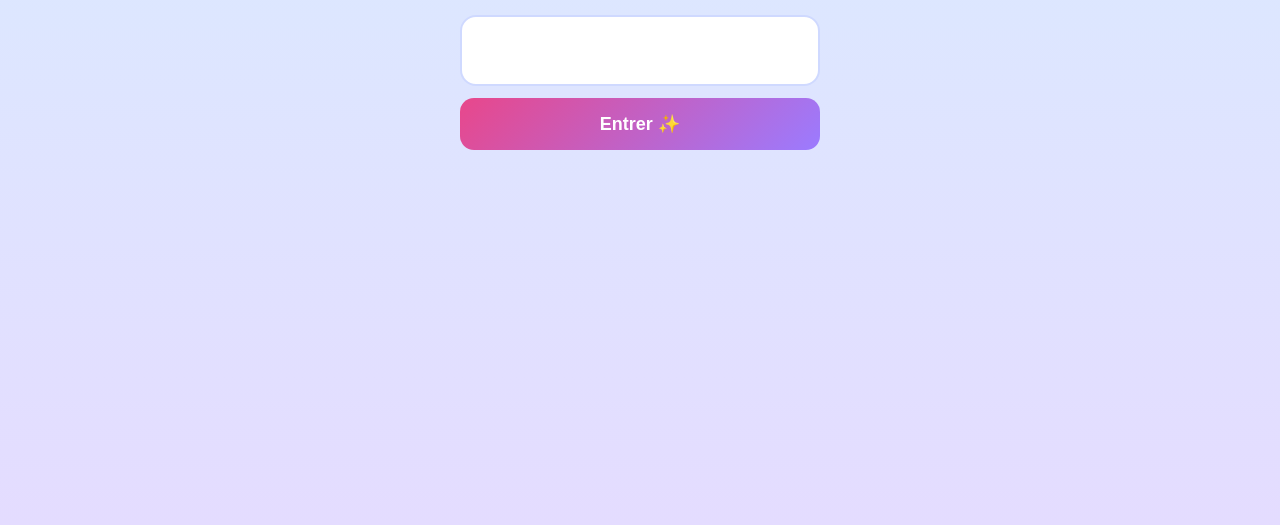
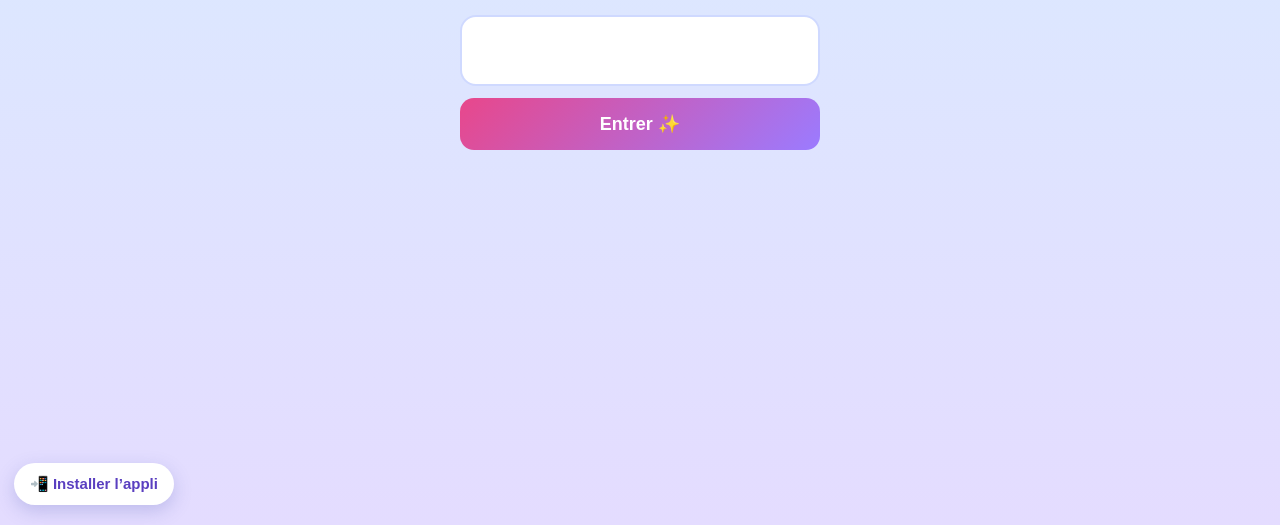
Before and after one commit to gierechfabien-source/mes-souhaits, a plain HTML site: page index.html in a window 1280 px wide. Shown: the part 275-800 px from the top of the page. Drawn offline with Linux system fonts and the light colour scheme.

Commit message:
Update index.html

```diff
--- a/index.html
+++ b/index.html
@@ -9,6 +9,8 @@
 <meta name="mobile-web-app-capable" content="yes">
 <meta name="apple-mobile-web-app-title" content="Mes souhaits">
 <meta name="theme-color" content="#d9ecff">
+<link rel="manifest" href="manifest.webmanifest">
+<link rel="icon" type="image/svg+xml" href="icon.svg">
 <style>
 html,body{margin:0;height:100%}
 body{font-family:system-ui,-apple-system,"Segoe UI",Roboto,sans-serif;background:linear-gradient(180deg,#d9ecff,#e4dcff);color:#1d2a4a;-webkit-text-size-adjust:100%}
@@ -104,6 +106,16 @@ function showList(){
     if(f)shrink(f,380,0.78,go);else go("")};
   kidRender()}
 
+
+let DP=null;window.addEventListener("beforeinstallprompt",e=>{e.preventDefault();DP=e});
+if(!(window.matchMedia&&matchMedia("(display-mode: standalone)").matches)&&!navigator.standalone){
+const ib=document.createElement("button");ib.id="kd_inst";ib.textContent="📲 Installer l’appli";
+ib.style.cssText="position:fixed;left:14px;bottom:calc(20px + env(safe-area-inset-bottom));z-index:9000;border:0;border-radius:22px;padding:12px 16px;font-size:15px;font-weight:700;color:#5a3fc0;background:#fff;box-shadow:0 6px 18px rgba(80,90,180,.25);cursor:pointer";
+ib.onclick=async()=>{
+ if(DP){DP.prompt();try{await DP.userChoice}catch(e){}DP=null;return}
+ const ios=/iPad|iPhone|iPod/.test(navigator.userAgent)||(navigator.platform==="MacIntel"&&navigator.maxTouchPoints>1);
+ alert(ios?"Pour installer :\n1) Appuie sur Partager (le carré avec la flèche)\n2) Choisis « Sur l’écran d’accueil »\n3) Ajouter":"Pour installer :\n1) Appuie sur les 3 points ⋮ en haut à droite de Chrome\n2) Choisis « Installer l’application » ou « Ajouter à l’écran d’accueil »\n3) Confirme")};
+document.body.appendChild(ib)}
 window.__kidRender=kidRender;
 icon();
 if(K)showList();else showPin();
```
